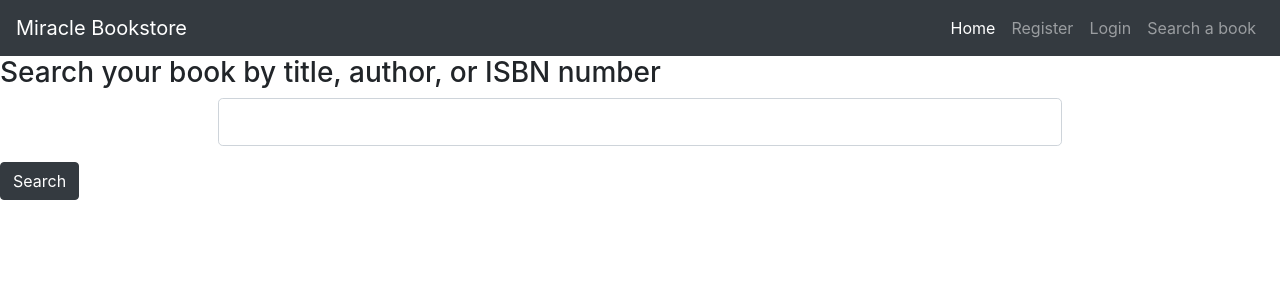
After one commit to HashirGJ8842/BookReview, a Flask app: page /search in a window 1280 px wide. The commit adds this page. Shown: the top 300 px of the page. Run offline with Flask 2, Linux system fonts and the light colour scheme; some libraries are stand-ins or nearby versions.

Commit message:
Changed Navbar

```diff
--- a/main.py
+++ b/main.py
@@ -1,9 +1,10 @@
-from flask import Flask, render_template, request, flash
+from flask import Flask, render_template, request, flash, session
 from sqlalchemy import create_engine
 from sqlalchemy.orm import scoped_session, sessionmaker
 import os
 import requests
 from flask_bcrypt import Bcrypt
+from flask_session import Session
 
 
 bcrypt = Bcrypt()
@@ -11,12 +12,15 @@ engine = create_engine(os.getenv("DATABASE_URL"))
 db = scoped_session(sessionmaker(bind=engine))
 app = Flask(__name__)
 app.config['SECRET_KEY'] = 'POP'
+app.config['SESSION_PERMANENT'] = False
+app.config['SESSION_TYPE'] = 'filesystem'
+Session(app)
 
 
 @app.route('/',  methods=['POST', 'GET'])
 def index():
     # x = db.execute('SELECT * FROM test').fetchall()
-    return render_template('index.html')
+    return render_template('index.html', username=session['username'])
 
 
 @app.route('/register', methods=['POST', 'GET'])
@@ -30,7 +34,8 @@ def register():
                 return render_template('registration.html', title='Register')
             flash(f'{request.form.get("username")} successfully registered', 'success')
             db.commit()
-            return render_template('index.html')
+            session['username'] = request.form.get('username')
+            return render_template('index.html', username=session['username'])
         flash('Please make sure the passwords match', 'danger')
     return render_template('registration.html', title='Register')
 
@@ -43,7 +48,8 @@ def login():
             print(bcrypt.check_password_hash(t['password'], request.form.get('password')))
             if bcrypt.check_password_hash(t['password'], request.form.get('password')):
                 flash(f'Welcome {request.form.get("username")}', 'success')
-                return render_template('index.html')
+                session['username'] = request.form.get('username')
+                return render_template('index.html', username=session['username'])
             else:
                 flash('Username or password is incorrect', 'danger')
         else:
@@ -51,6 +57,17 @@ def login():
     return render_template('login.html', title='Login')
 
 
+@app.route('/search', methods=['POST', 'GET'])
+def search():
+
+    if request.method == 'POST':
+        isbn = db.execute('SELECT * FROM books WHERE isbn LIKE "%:a%"').fetchall()
+        title = db.execute('SELECT * FROM books WHERE title LIKE "%:a%"').fetchall()
+        author = db.execute('SELECT * FROM books WHERE author LIKE "%:a%"').fetchall()
+        data = dict({'isbn': isbn, 'title': title, 'author': author})
+        return render_template('search.html', data=data)
+    data = {}
+    return render_template('search.html', data=data)
 @app.route('/<int:isbn>', methods=['POST', 'GET'])
 def book(isbn):
     res = requests.get("https://www.goodreads.com/book/review_counts.json",
--- a/templates/layout.html
+++ b/templates/layout.html
@@ -23,35 +23,43 @@
   </button>
 
   <div class="collapse navbar-collapse" id="navbarSupportedContent">
-    <ul class="navbar-nav mr-auto">
+      <div class="mr-auto">
+
+      </div>
+    <ul class="navbar-nav">
       <li class="nav-item active">
         <a class="nav-link" href={{ url_for('index') }}>Home <span class="sr-only">(current)</span></a>
       </li>
+        {% if not username %}
       <li class="nav-item">
         <a class="nav-link" href={{ url_for('register') }}>Register</a>
       </li>
       <li class="nav-item">
         <a class="nav-link" href={{ url_for('login') }}>Login</a>
       </li>
-      <li class="nav-item dropdown">
-        <a class="nav-link dropdown-toggle" href="#" id="navbarDropdown" role="button" data-toggle="dropdown" aria-haspopup="true" aria-expanded="false">
-          Dropdown
-        </a>
-        <div class="dropdown-menu" aria-labelledby="navbarDropdown">
-          <a class="dropdown-item" href="#">Action</a>
-          <a class="dropdown-item" href="#">Another action</a>
-          <div class="dropdown-divider"></div>
-          <a class="dropdown-item" href="#">Something else here</a>
-        </div>
+        {% else %}
+      <li class="nav-item">
+        <a class="nav-link" href='#'>Add a review</a>
       </li>
-      <li class="nav-item">
-        <a class="nav-link disabled" href="#" tabindex="-1" aria-disabled="true">Disabled</a>
+        {% endif %}
+<!--      <li class="nav-item dropdown">-->
+<!--        <a class="nav-link dropdown-toggle" href="#" id="navbarDropdown" role="button" data-toggle="dropdown" aria-haspopup="true" aria-expanded="false">-->
+<!--          Dropdown-->
+<!--        </a>-->
+<!--        <div class="dropdown-menu" aria-labelledby="navbarDropdown">-->
+<!--          <a class="dropdown-item" href="#">Action</a>-->
+<!--          <a class="dropdown-item" href="#">Another action</a>-->
+<!--          <div class="dropdown-divider"></div>-->
+<!--          <a class="dropdown-item" href="#">Something else here</a>-->
+<!--        </div>-->
+<!--      </li>-->
+<!--      <li class="nav-item">-->
+<!--        <a class="nav-link disabled" href="#" tabindex="-1" aria-disabled="true">Disabled</a>-->
+<!--      </li>-->
+        <li class="nav-item">
+        <a class="nav-link" href={{ url_for('search') }}>Search a book</a>
       </li>
     </ul>
-    <form class="form-inline my-2 my-lg-0">
-      <input class="form-control mr-sm-2" type="search" placeholder="Search" aria-label="Search">
-      <button class="btn btn-outline-success my-2 my-sm-0" type="submit">Search</button>
-    </form>
   </div>
 </nav>
     <div>
--- /dev/null
+++ b/templates/search.html
@@ -0,0 +1,18 @@
+{% extends 'layout.html' %}
+
+{% block content %}
+    <h3>Search your book by title, author, or ISBN number</h3>
+    <form method="post" action="">
+        <div class="row">
+            <div class="col-2">
+            </div>
+            <div class="col-8 form-group">
+                <input class="form-control form-control-lg" name="search">
+            </div>
+        </div>
+        <div style="margin-right: 45%">
+            <button class="btn btn-dark">Search</button>
+        </div>
+
+    </form>
+{% endblock content %}
```
Also changed, not shown: templates/flights.html (added, +20 -0 lines), templates/index (1).html (added, +29 -0 lines), test.py (deleted, +0 -20 lines), 2 other files.
